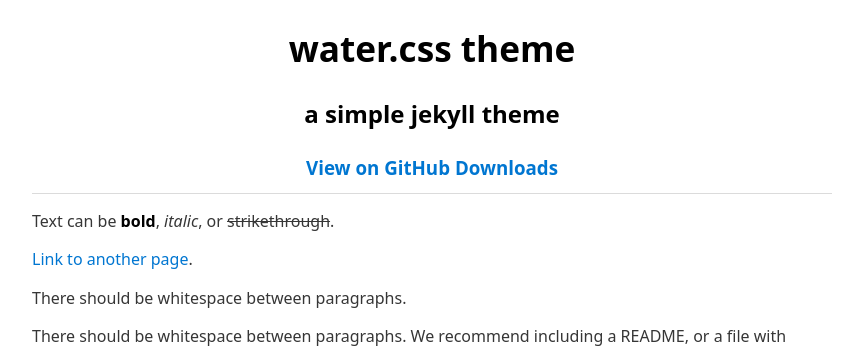
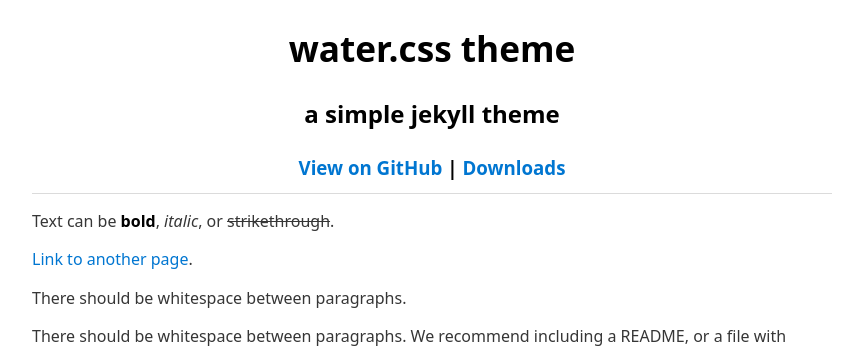
Before and after one commit to luke2m/watercss-jekyll, a Jekyll site: the page built from index.md, in a window 1280 px wide and 900 px high. Shown: the top 350 px of the window, without its empty margins (208-1071 px from the left). Built offline with Jekyll 4.4.1, drawn with Linux system fonts in a browser that asks for light colours.

Commit message:
Update default.html

```diff
--- a/_layouts/default.html
+++ b/_layouts/default.html
@@ -16,7 +16,7 @@
   <body>
 <h1 style="text-align: center;">{{ page.title | default: site.title | default: site.github.repository_name }}</h1>
 <h2 style="text-align: center;">{{ page.description | default: site.description | default: site.github.project_tagline }}</h2>
-<h3 style="text-align: center;"><a href="{{ site.github.repository_url }}">View on GitHub</a>     <a href="{{ site.github.repository_url }}/releases">Downloads</a></h3>
+<h3 style="text-align: center;"><a href="{{ site.github.repository_url }}">View on GitHub</a>      |       <a href="{{ site.github.repository_url }}/releases">Downloads</a></h3>
 
   <hr>
 
```
